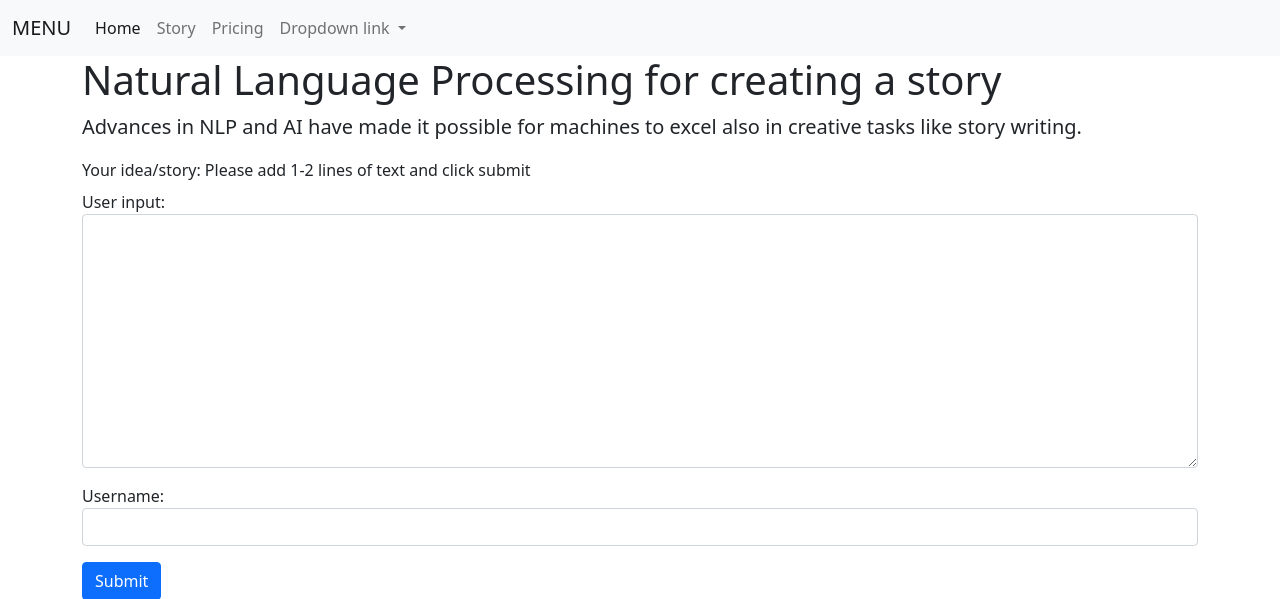
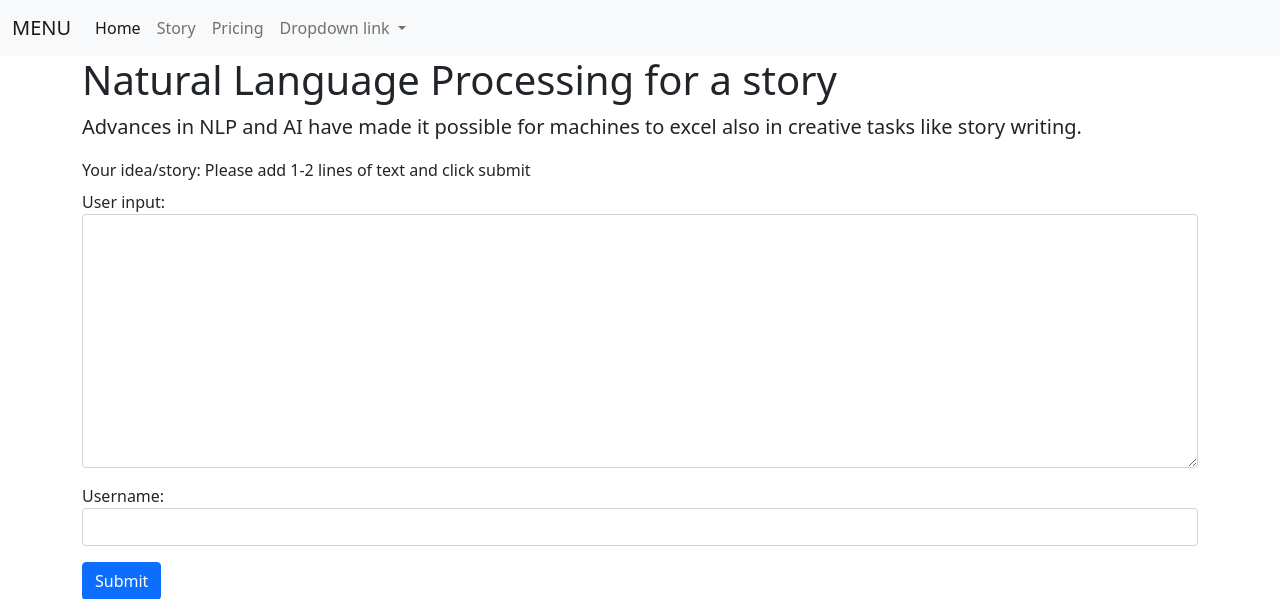
Before and after one commit to sachink2010/DjangoTrial, a Django app: page /story/story/ in a window 1280 px wide. Shown: the top 599 px of the page. Run offline with Django 3.2, Linux system fonts and the light colour scheme.

Commit message:
small changes

```diff
--- a/story/templates/story.html
+++ b/story/templates/story.html
@@ -3,7 +3,7 @@
 <body>
     {%extends 'base.html'%} {%block content%}
 
-    <h1>Natural Language Processing for creating a story</h1>
+    <h1>Natural Language Processing for a story</h1>
     <p class="lead">
         Advances in NLP and AI have made it possible for machines to excel also in
         creative tasks like story writing.
--- a/story/views.py
+++ b/story/views.py
@@ -34,7 +34,7 @@ def story(request):
             user_input=dict['user_input']
             print(f'username is,', {username})
             jurassic_key=os.environ['JURASSIC_KEY']
-            print(jurassic_key)
+            #print(jurassic_key)
 
             response=requests.post(
                 "https://api.ai21.com/studio/v1/j1-jumbo/complete",
```
Also changed, not shown: db.sqlite3.
